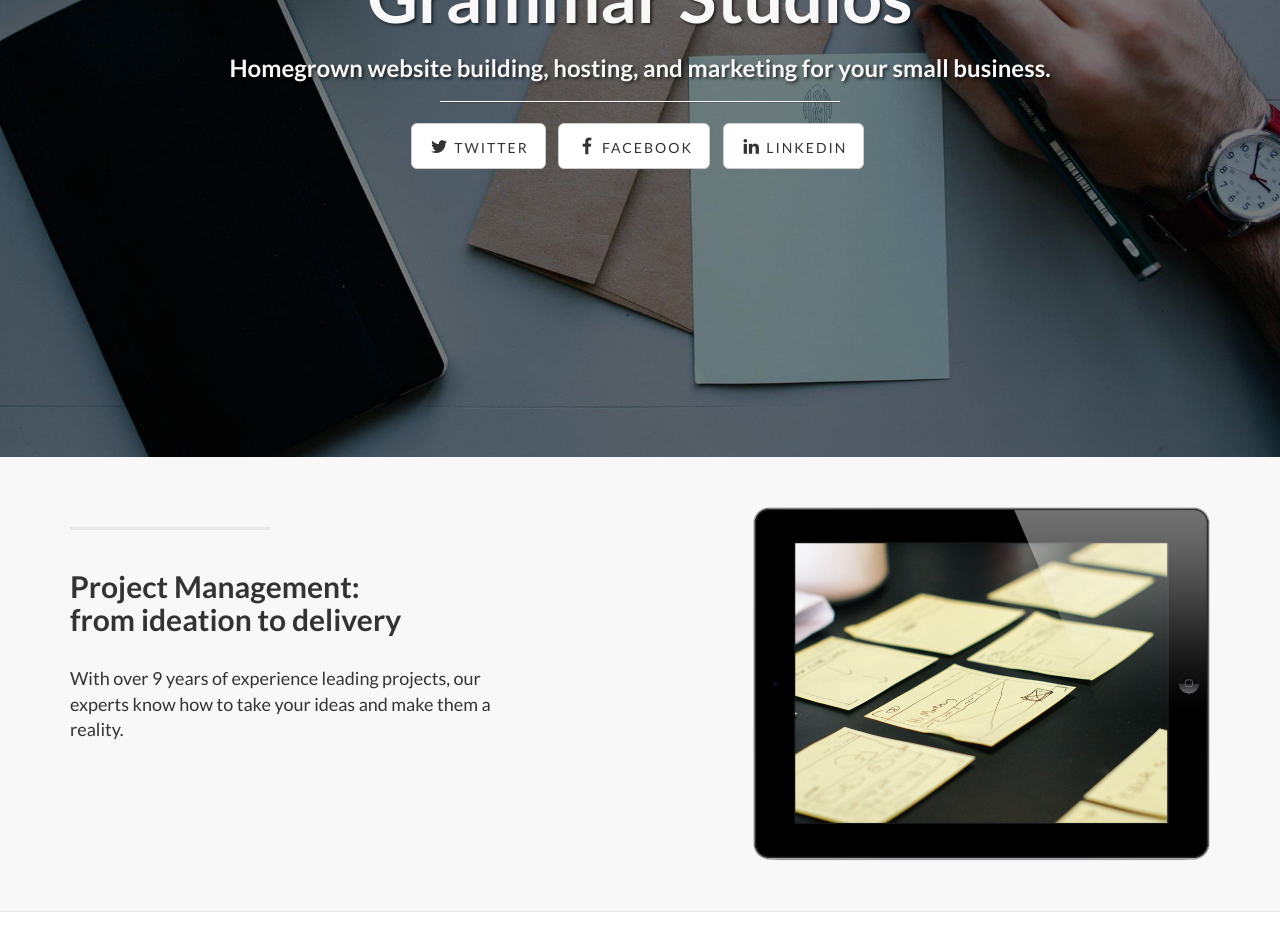
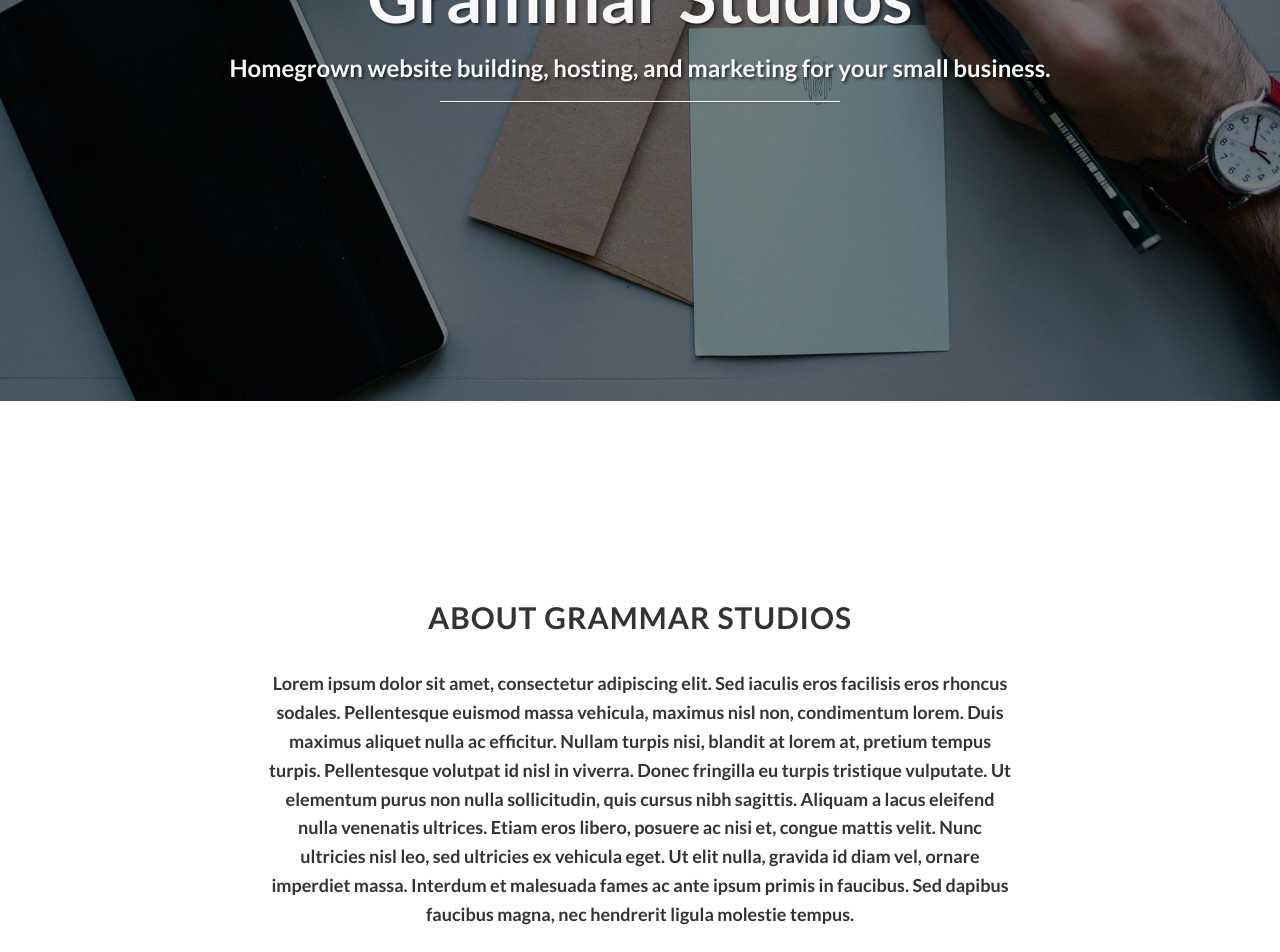
Before and after one commit to glosee/grammarstudios-static, a plain HTML site: page index.html in a window 1280 px wide. Shown: the part 320-1272 px from the top of the page. Drawn offline with Linux system fonts and the light colour scheme.

Commit message:
Add about section; simplfy JS into closure.

```diff
--- a/css/landing-page.css
+++ b/css/landing-page.css
@@ -168,3 +168,37 @@ footer {
 p.copyright {
 		margin: 15px 0 0;
 }
+
+/* Content section */
+.content-section {
+		padding: 100px 0;
+}
+.content-section p {
+	line-height: 1.5;
+}
+
+.section-about {
+
+}
+
+.section-about h2 {
+	text-transform: uppercase;
+	margin: 0 0 35px;
+	font-weight: 700;
+	letter-spacing: 1px;
+}
+
+.section-about p {
+	margin: 0 0 25px;
+	font-size: 18px;
+	line-height: 1.5;
+}
+
+@media(min-width:767px) {
+		.content-section {
+				padding: 200px 0;
+		}
+		.content-section p {
+			line-height: 1.6;
+		}
+	}
--- a/index.html
+++ b/index.html
@@ -43,8 +43,7 @@
 										<span class="icon-bar"></span>
 										<span class="icon-bar"></span>
 								</button>
-								<a class="navbar-brand topnav" href="#">
-									<i class="fa fa-icon fa-icon-life-saver"></i>
+								<a class="navbar-brand topnav" href="#home">
 									<span class="light">Grammar</span> Studios
 								</a>
 						</div>
@@ -69,7 +68,7 @@
 
 
 		<!-- Header -->
-		<a name="about"></a>
+		<a name="home"></a>
 		<div class="intro-header">
 				<div class="container">
 
@@ -79,17 +78,6 @@
 												<h1>Grammar Studios</h1>
 												<h3>Homegrown website building, hosting, and marketing for your small business.</h3>
 												<hr class="intro-divider">
-												<ul class="list-inline intro-social-buttons">
-														<li>
-																<a href="https://twitter.com/grammarstudios" class="btn btn-default btn-lg"><i class="fa fa-twitter fa-fw"></i> <span class="network-name">Twitter</span></a>
-														</li>
-														<li>
-																<a href="https://www.facebook.com/GrammarStudios" class="btn btn-default btn-lg"><i class="fa fa-facebook fa-fw"></i> <span class="network-name">Facebook</span></a>
-														</li>
-														<li>
-																<a href="https://ca.linkedin.com/in/grahamdonaldlosee" class="btn btn-default btn-lg"><i class="fa fa-linkedin fa-fw"></i> <span class="network-name">Linkedin</span></a>
-														</li>
-												</ul>
 										</div>
 								</div>
 						</div>
@@ -100,10 +88,26 @@
 		</div>
 		<!-- /.intro-header -->
 
+		<!-- About -->
+		<a name="about"></a>
+		<section class="section-about content-section text-center">
+			<div class="container container-fluid">
+
+				<div class="row">
+					<div class="col-lg-8 col-lg-offset-2 col-sm-10 col-sm-offset-1">
+						<h2>ABOUT GRAMMAR STUDIOS</h2>
+						<p>Lorem ipsum dolor sit amet, consectetur adipiscing elit. Sed iaculis eros facilisis eros rhoncus sodales. Pellentesque euismod massa vehicula, maximus nisl non, condimentum lorem. Duis maximus aliquet nulla ac efficitur. Nullam turpis nisi, blandit at lorem at, pretium tempus turpis. Pellentesque volutpat id nisl in viverra. Donec fringilla eu turpis tristique vulputate. Ut elementum purus non nulla sollicitudin, quis cursus nibh sagittis. Aliquam a lacus eleifend nulla venenatis ultrices. Etiam eros libero, posuere ac nisi et, congue mattis velit. Nunc ultricies nisl leo, sed ultricies ex vehicula eget. Ut elit nulla, gravida id diam vel, ornare imperdiet massa. Interdum et malesuada fames ac ante ipsum primis in faucibus. Sed dapibus faucibus magna, nec hendrerit ligula molestie tempus.</p>
+					</div>
+				</div>
+
+			</div>
+		</section>
+		<!-- /. About -->
+
 		<!-- Page Content -->
 
-	<a name="services"></a>
-		<div class="content-section-a">
+		<a name="services"></a>
+		<section class="content-section-a">
 
 				<div class="container">
 						<div class="row">
@@ -121,10 +125,10 @@
 				</div>
 				<!-- /.container -->
 
-		</div>
+		</section>
 		<!-- /.content-section-a -->
 
-		<div class="content-section-b">
+		<section class="content-section-b">
 
 				<div class="container">
 
@@ -143,10 +147,10 @@
 				</div>
 				<!-- /.container -->
 
-		</div>
+		</section>
 		<!-- /.content-section-b -->
 
-		<div class="content-section-a">
+		<section class="content-section-a">
 
 				<div class="container">
 
@@ -165,11 +169,11 @@
 				</div>
 				<!-- /.container -->
 
-		</div>
+		</section>
 		<!-- /.content-section-a -->
 
 	<a  name="contact"></a>
-		<div class="banner">
+		<section class="banner section-contact">
 
 				<div class="container">
 
@@ -198,7 +202,7 @@
 				</div>
 				<!-- /.container -->
 
-		</div>
+		</section>
 		<!-- /.banner -->
 
 		<!-- Footer -->
@@ -230,7 +234,7 @@
 		</footer>
 
 		<!-- jQuery -->
-		<script src="js/jquery.js"></script>``
+		<script src="js/jquery.js"></script>
 
 		<!-- Bootstrap Core JavaScript -->
 		<script src="js/bootstrap.min.js"></script>
--- a/js/main.js
+++ b/js/main.js
@@ -1,3 +1,7 @@
+$(function() {
+
+	function Navbar() {
+
 		// jQuery to collapse the navbar on scroll
 		function collapseNavbar() {
 				if ($(".navbar").offset().top > 50) {
@@ -9,15 +13,21 @@ function collapseNavbar() {
 
 		$(window).scroll(collapseNavbar);
 		$(document).ready(collapseNavbar);
+	}
 
-// jQuery for page scrolling feature - requires jQuery Easing plugin
-$(function() {
-		$('a.page-scroll').bind('click', function(event) {
+	function PageScroll() {
+		$('a.page-scroll').on('click', function(event) {
 				var $anchor = $(event.currentTarget),
-						selector = '[name=' + $anchor.attr('href').replace('#', '') + ']';
+						href = $anchor.attr('href').replace('#', ''),
+						selector = '[name=' + href + ']';
 				$('html, body').stop().animate({
 						scrollTop: $(selector).offset().top
 				}, 1000, 'easeInOutExpo');
 				event.preventDefault();
 		});
+	}
+
+	Navbar();
+	PageScroll();
 });
+// })(window, document, $);
```
Lines whose indentation alone changed are shown as unchanged.
